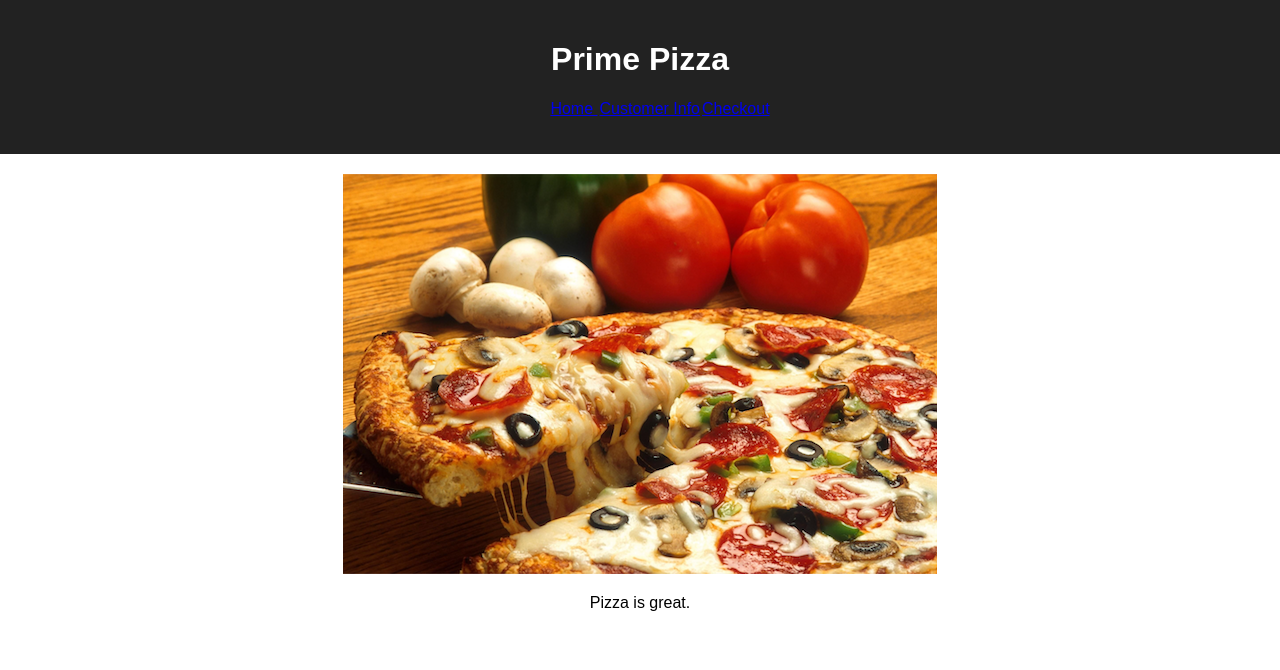
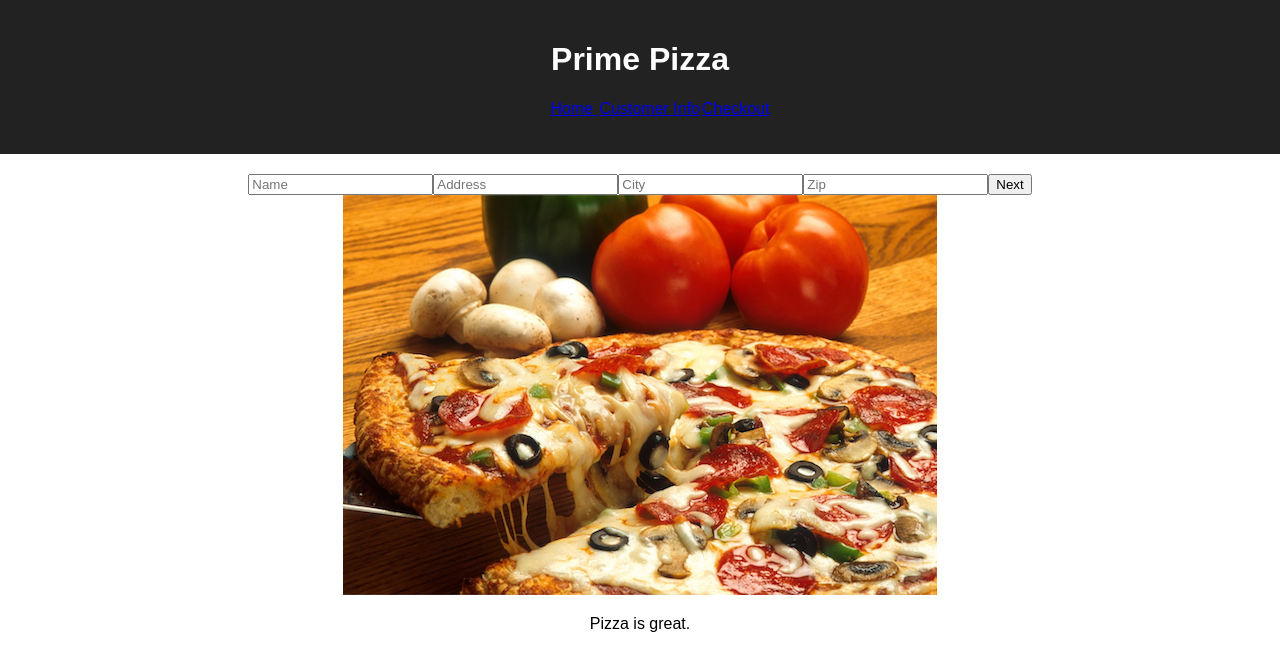
Before and after one commit to xiongjerry/redux-pizza-parlor, a React (Create React App) app: page /#/step2 in a window 1280 px wide. Before the commit this address led to /#/admin. Shown: the top 670 px of the page. Built offline with nearby package versions, Linux system fonts and the light colour scheme.

Commit message:
good start on forms

```diff
--- a/src/components/Step2/Step2.jsx
+++ b/src/components/Step2/Step2.jsx
@@ -1,8 +1,57 @@
-function Step2(){
-    return (
+import React, { useState } from 'react';
+import { useDispatch } from 'react-redux';
+
+
+function Step2() {
+  const dispatch = useDispatch();
+
+  const [name, setName] = useState('');
+  const [address, setAddress] = useState('');
+  const [city, setCity] = useState('');
+  const [zip, setZip] = useState('');
+  const [delivery, setDelivery] = useState('');
+
+
+  const handleSubmit = () => {
+
+  }
+
+  return (
       <>
+
+      <form onSubmit={handleSubmit}>
+        <input
+          required
+          placeholder="Name"
+          value={name}
+          onChange={(event) => setName(event.target.value)} />
+
+        <input
+          required
+          placeholder="Address"
+          value={address}
+          onChange={(event) => setAddress(event.target.value)} />
+
+        <input
+          required
+          placeholder="City"
+          value={city}
+          onChange={(event) => setCity(event.target.value)} />
+
+        <input
+          required
+          placeholder="Zip"
+          value={zip}
+          onChange={(event) => setZip(event.target.value)} />
+
+        <button type = "submit" >
+          Next
+        </button>
+
+          </form>
+
       </>
-    )
+    );
 }
 
 export default Step2;
```
Also changed, not shown: 1 other file (tests, documents, lock files or other folders).
